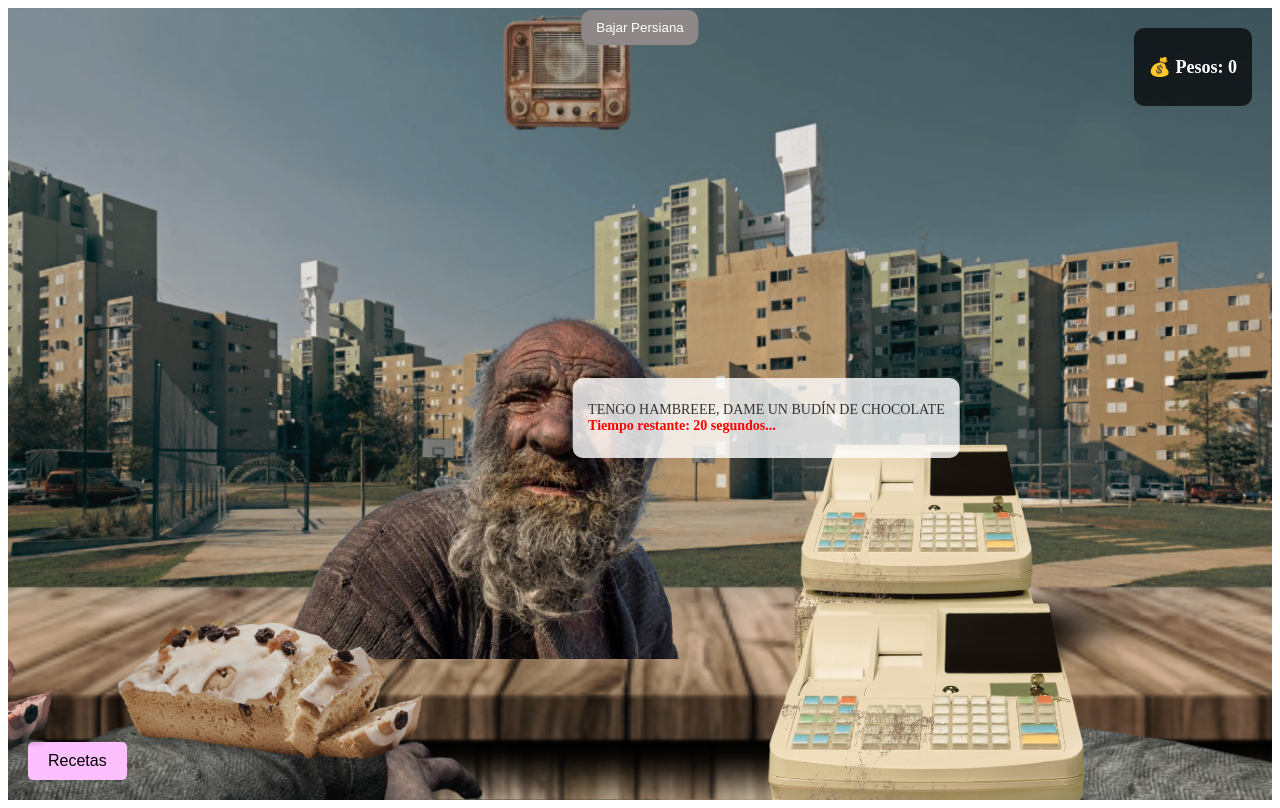
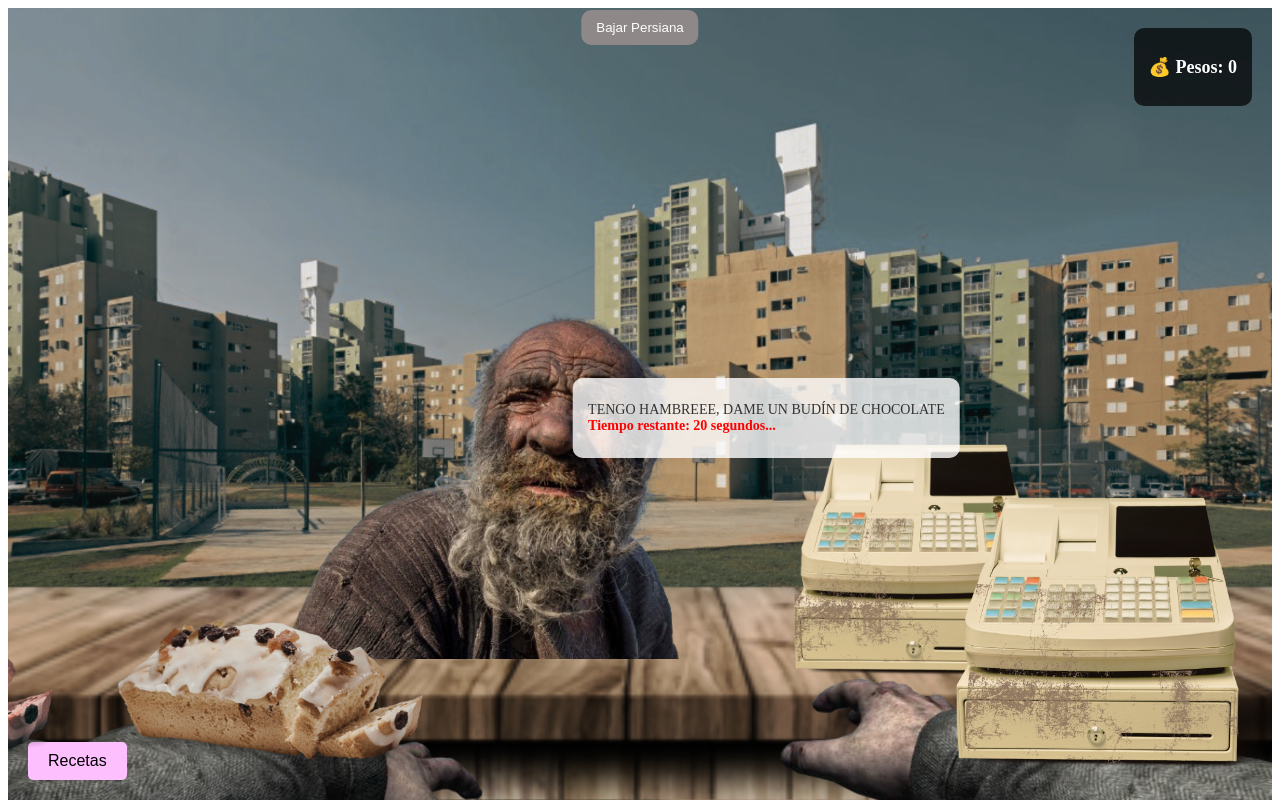
Before and after one commit to PioIX/2024-TPFinal-G18, a Next.js app in the folder frontend/: page /pages/Soldati/mostrador in a window 1280 px wide. Built offline with nearby package versions, Linux system fonts and the light colour scheme.

Commit message:
sumamos al policia
no funciona su contador, y el dialogo del primer cliente se buguea

```diff
--- a/frontend/src/app/pages/Soldati/mostrador/mostradorsoldati.module.css
+++ b/frontend/src/app/pages/Soldati/mostrador/mostradorsoldati.module.css
@@ -149,12 +149,11 @@
 }
 
 .imgRadio {
-    float: left;
-    margin-left: 450px; /* Adjust as needed */
-    top: 780px;
-    left: 800px;
-    width: 220px;
-    height: 130px;
+    position: absolute;
+    top: 480px;
+    left: 1190px;
+    width: 450px;
+    height: 280px;
     z-index: 30;
 }
 
@@ -181,11 +180,12 @@
     z-index: 30;
 }
 
-.cajaRegistradora {
+.imgCajaRegistradora {
     position: absolute;
-    top: 580px;
-    left: 800px;
-    width: 400px;
+    top: 470px;
+    width: 580px;
+    height: 325px;
+    left: 840px;
     z-index: 30;
 }
 
--- a/frontend/src/app/pages/Soldati/mostrador/page.js
+++ b/frontend/src/app/pages/Soldati/mostrador/page.js
@@ -10,11 +10,6 @@ export default function MostradorLogica() {
     const [score, setScore] = useState(0); // Definimos el estado para el puntaje
     const [showRecipeModal, setShowRecipeModal] = useState(false); // Estado para el modal de recetas
     const [persianaAbierta, setPersianaAbierta] = useState(false);
-
-    // Función para abrir o cerrar la persiana
-    const togglePersiana = () => {
-        setPersianaAbierta(!persianaAbierta);
-    };
 
     // Función para abrir/cerrar el modal de recetas
     const toggleRecipeModal = () => {
@@ -36,6 +31,15 @@ export default function MostradorLogica() {
     const [showDialogue2, setShowDialogue2] = useState(false);
     const [timeLeft2, setTimeLeft2] = useState(30);
     const [hasReceivedFood2, setHasReceivedFood2] = useState(false);
+
+    // Estados para el policia
+    const [showImage3, setShowImage3] = useState(false);
+    const [slideIn3, setSlideIn3] = useState(false);
+    const [slideOut3, setSlideOut3] = useState(false);
+    const [showDialogue3, setShowDialogue3] = useState(false);
+    const [timeLeft3, setTimeLeft3] = useState(5);
+    const [hasClosedPersiana, setHasClosedPersiana] = useState(false);
+
 
     const playImgRef = useRef(null);
     const soundRef = useRef(null);
@@ -61,7 +65,7 @@ export default function MostradorLogica() {
             if (!hasReceivedFood1) {
                 setSlideIn1(false);
                 setSlideOut1(true);
-                setShowDialogue1(false);
+                setShowDialogue1(false); // Oculta el diálogo cuando el cliente se va automáticamente
                 const removeImageTimer1 = setTimeout(() => setShowImage1(false), 500);
                 return () => clearTimeout(removeImageTimer1);
             }
@@ -120,6 +124,54 @@ export default function MostradorLogica() {
     }, [hasReceivedFood2]);
 
 
+    // Configuración del cliente 3
+    useEffect(() => {
+        const showImageTimer3 = setTimeout(() => {
+            setShowImage3(true);
+            setTimeout(() => setSlideIn3(true), 100);
+        }, 61000); // Aparece después de los dos primeros
+
+        const dialogueTimer3 = setTimeout(() => setShowDialogue3(true), 62000);
+
+        // Temporizador para el cliente 3
+        const countdownInterval3 = setInterval(() => {
+            setTimeLeft3(prev => {
+                if (prev > 0) return prev - 1;
+                clearInterval(countdownInterval3);
+                return 0;
+            });
+        }, 1000);
+
+        // Ocultar cliente 3 después de 5 segundos si la persiana está cerrada
+        const hideImageTimer3 = setTimeout(() => {
+            setSlideIn3(false);
+            setSlideOut3(true);
+            setShowDialogue3(false);
+            setShowImage3(false);
+        }, 66000); // Se oculta después de 5 segundos de estar visible
+
+        const removeImageTimer3 = setTimeout(() => {
+            setShowImage3(false);
+        }, 5000); // Elimina la imagen después de 5 segundos
+
+        return () => {
+            clearTimeout(showImageTimer3);
+            clearTimeout(dialogueTimer3);
+            clearInterval(countdownInterval3);
+            clearTimeout(hideImageTimer3);
+            clearTimeout(removeImageTimer3);
+        };
+    }, [hasClosedPersiana]); // Asegúrate de que esto esté en el arreglo de dependencias
+
+    // Modifica togglePersiana para registrar si se cerró cuando aparece el cliente 3
+    const togglePersiana = () => {
+        setPersianaAbierta(!persianaAbierta);
+        if (!persianaAbierta && showImage3) {
+            setHasClosedPersiana(true);
+        }
+    };
+
+
     // Función para entregar el budín al cliente
     const handleGiveFood = () => {
         if (showImage1 && !hasReceivedFood1) {
@@ -129,16 +181,14 @@ export default function MostradorLogica() {
         }
     };
 
-    // Función para hacer clic en el cliente y que se vaya si ha recibido comida
     const handleClientClick = (clientNumber) => {
         if (clientNumber === 1 && hasReceivedFood1) {
-            setScore(prevScore => prevScore + 50); // Incrementa el puntaje al cumplir la interacción
+            setScore(prevScore => prevScore + 50);
             setSlideIn1(false);
             setSlideOut1(true);
-            setShowDialogue1(false); // Oculta el diálogo al irse el cliente
             setTimeout(() => {
                 setShowImage1(false);
-                setShowDialogue1(false); // Asegúrate de que el diálogo esté oculto
+                setShowDialogue1(false); // Oculta el diálogo después de que el cliente se va
             }, 500);
         } else if (clientNumber === 2 && hasReceivedFood2) {
             setScore(prevScore => prevScore + 30);
@@ -180,6 +230,18 @@ export default function MostradorLogica() {
                 timeLeft={timeLeft2}
                 onClientClick={() => handleClientClick(2)}
             />
+
+            <Cliente
+                src="/clientes/Policia.png"
+                alt="Cliente 3"
+                dialogue="¡Necesito ver los papeles del negocio!"
+                showImage={showImage3}
+                slideIn={slideIn3}
+                slideOut={slideOut3}
+                showDialogue={showDialogue3}
+                timeLeft={timeLeft3}
+            />
+
 
             {/* Botón de recetas */}
             <button onClick={toggleRecipeModal} className={styles.openModalButton}>
@@ -228,7 +290,7 @@ export default function MostradorLogica() {
             <img
             src="/objetos/cajaRegistradoraSoldati.png"
             alt="Caja registradora"
-            className={styles.cajaRegistadora}
+            className={styles.imgCajaRegistradora}
             />
 
         <div>
```
Also changed, not shown: frontend/public/clientes/Policia.png (added), frontend/public/objetos/cajaRegistradoraSoldati.png.
